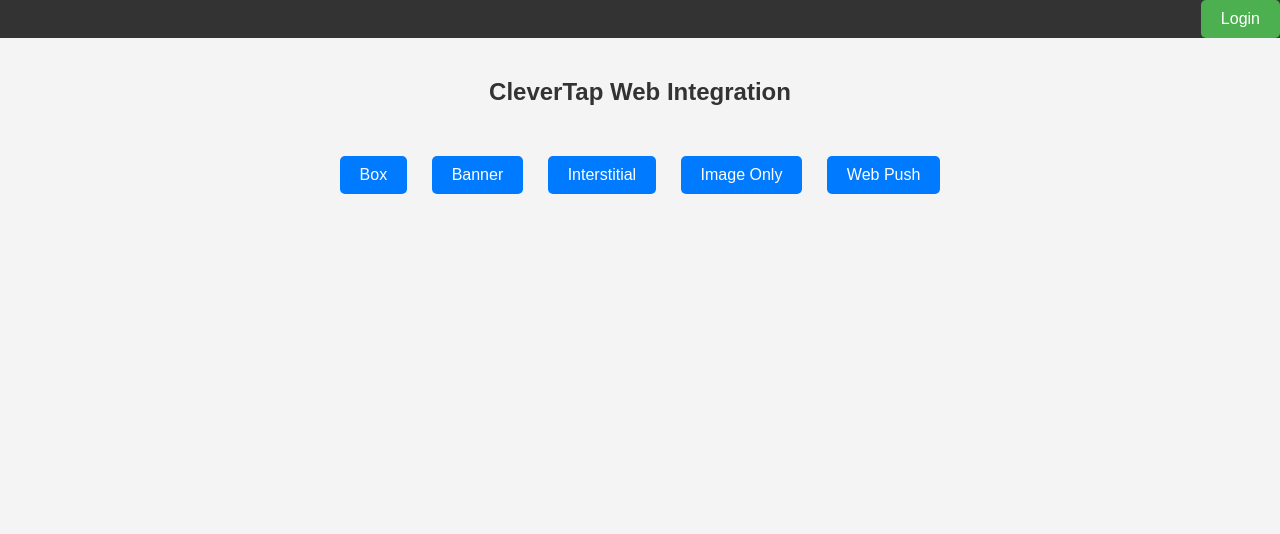
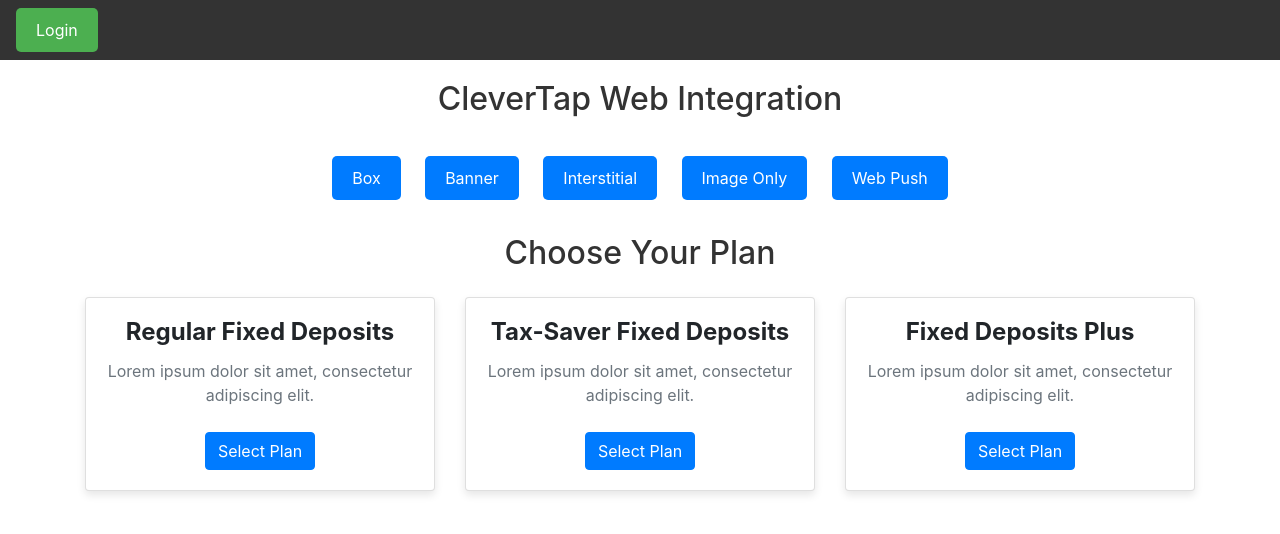
Before and after one commit to TuahaKhan/CleverTap-Web-SDK, a website: page index.html in a window 1280 px wide. Drawn offline with nearby package versions, Linux system fonts and the light colour scheme.

Commit message:
Axis Bank Solution

```diff
--- a/Index.css
+++ b/Index.css
@@ -57,3 +57,43 @@
 .popUps-container{
     /* background-color: #45a049; */
 }
+
+
+/* Axis Bank Solution */
+ /* Custom CSS for card layout */
+ .card {
+    margin-bottom: 30px;
+    border-radius: 10px;
+    box-shadow: 0 4px 8px rgba(0, 0, 0, 0.1);
+    transition: transform 0.3s;
+}
+
+.card:hover {
+    transform: translateY(-5px);
+}
+
+.card-body {
+    text-align: center;
+}
+
+.card-title {
+    font-size: 24px;
+    font-weight: bold;
+    margin-bottom: 15px;
+}
+
+.card-text {
+    font-size: 16px;
+    color: #6c757d;
+    margin-bottom: 25px;
+}
+
+.btn-primary {
+    background-color: #007bff;
+    border-color: #007bff;
+}
+
+.btn-primary:hover {
+    background-color: #0056b3;
+    border-color: #0056b3;
+}
--- a/Index.js
+++ b/Index.js
@@ -1,22 +1,4 @@
-var clevertap = {event:[], profile:[], account:[], onUserLogin:[], notifications:[], privacy:[]};
-// replace with the CLEVERTAP_ACCOUNT_ID with the actual ACCOUNT ID value from your Dashboard -> Settings page
-clevertap.account.push({ "id": "TEST-449-RRZ-7W7Z" });
-clevertap.privacy.push({optOut: false}); //set the flag to true, if the user of the device opts out of sharing their data
-clevertap.privacy.push({useIP: false}); //set the flag to true, if the user agrees to share their IP data'
-clevertap.dismissSpamControl=true;//Spam control
-// importScripts('https://s3-eu-west-1.amazonaws.com/static.wizrocket.com/js/sw_webpush.js');// remove CleverTap server worker from your root folder
-(function () {
-        var wzrk = document.createElement('script');
-        wzrk.type = 'text/javascript';
-        wzrk.async = true;
-        wzrk.src = ('https:' == document.location.protocol ? 'https://d2r1yp2w7bby2u.cloudfront.net' : 'http://static.clevertap.com') + '/js/clevertap.min.js';
-        var s = document.getElementsByTagName('script')[0];
-        s.parentNode.insertBefore(wzrk, s);
- })();
-
-
 //Web Pop-Ups
-
 function box(){
     clevertap.event.push("Box Web Pop-up");
 }
@@ -38,14 +20,6 @@
     clevertap.event.push("Web Push");
 
 }
-
-
-
-console.log("Native Display Vesion Live");
-
-
-
-
 function renderCartDropOffPersonalisationCampaign(data) {
   const imageUrl=data.kv.img;
   console.log(img)
@@ -77,3 +51,39 @@
          }
     }
   });
+
+
+  //Axis Bank Solution
+  //Axis Bank Solution
+function planSelectedCT(planNumber){
+
+
+  switch(planNumber){
+      case 1:
+          console.log("Plan 1 selected");
+          clevertap.event.push("Plan Selected",{
+              "Plan 1":"Regular Fixed Deposits"}
+          )
+          break;
+
+      case 2:
+          console.log("Plan 2 selected");
+          clevertap.event.push("Plan Selected",{
+          "Plan 2":"Tax-Saver Fixed Deposits"}
+      )
+          break;
+
+      case 3:
+          console.log("Plan 3 selected");
+          clevertap.event.push("Plan Selected",{
+          "Plan 3":"Fixed Deposits Plus"}
+      )
+          break;
+
+  }
+  console.log(planNumber)
+  console.log("dwdwd")
+  // clevertap.event.push()
+}
+
+console.log("Axis Bank Solution Live")
--- /dev/null
+++ b/clevertap_integration.js
@@ -0,0 +1,16 @@
+//CleverTap Integration File
+var clevertap = {event:[], profile:[], account:[], onUserLogin:[], notifications:[], privacy:[]};
+// replace with the CLEVERTAP_ACCOUNT_ID with the actual ACCOUNT ID value from your Dashboard -> Settings page
+clevertap.account.push({ "id": "TEST-449-RRZ-7W7Z" });
+clevertap.privacy.push({optOut: false}); //set the flag to true, if the user of the device opts out of sharing their data
+clevertap.privacy.push({useIP: false}); //set the flag to true, if the user agrees to share their IP data'
+clevertap.dismissSpamControl=true;//Spam control
+// importScripts('https://s3-eu-west-1.amazonaws.com/static.wizrocket.com/js/sw_webpush.js');// remove CleverTap server worker from your root folder
+(function () {
+        var wzrk = document.createElement('script');
+        wzrk.type = 'text/javascript';
+        wzrk.async = true;
+        wzrk.src = ('https:' == document.location.protocol ? 'https://d2r1yp2w7bby2u.cloudfront.net' : 'http://static.clevertap.com') + '/js/clevertap.min.js';
+        var s = document.getElementsByTagName('script')[0];
+        s.parentNode.insertBefore(wzrk, s);
+ })();
--- a/index.html
+++ b/index.html
@@ -4,13 +4,18 @@
     <meta charset="UTF-8">
     <meta name="viewport" content="width=device-width, initial-scale=1.0">
     <title>Document</title>
+    <!--Extrnal Files -->
     <link rel="stylesheet" href="Index.css"> <!-- External css -->
+    <script src="clevertap_integration.js"></script>
+    <script type="text/javascript" src="Index.js"></script> <!-- CleverTap Web Integration JavaScript -->
+    <link href="https://maxcdn.bootstrapcdn.com/bootstrap/4.5.2/css/bootstrap.min.css" rel="stylesheet">
+    <!-- <script src="user_details.js"></script> -->
+
+
     <script>
         //Token Permission
         function fcmNotificationPermissionHandler(){
         clevertap.notifications.push({
-            // "apnsWebPushId": "<apple web push id>",
-            // "apnsWebPushServiceUrl": "<safari package service url>",
                "titleText": "Would you like to receive Push Notifications?",
                "bodyText": "We promise to only send you relevant content and give you updates on your transactions",
                "okButtonText": "Sign me up!",
@@ -70,12 +75,46 @@
 </div>
 
 
-
+<!-- NATIVE DISPLAY -->
     <div id="container">
       <div id="image-container">
       </div>
     </div>
 
-    <script type="text/javascript" src="Index.js"></script> <!-- CleverTap Web Integration JavaScript -->
+<!-- AXIS Bank Solution -->
+
+<div class="container">
+    <h2 class="mt-4 mb-4">Choose Your Plan</h2>
+    <div class="row">
+        <div class="col-sm-4">
+            <div class="card">
+                <div class="card-body">
+                    <h5 class="card-title">Regular Fixed Deposits</h5>
+                    <p class="card-text">Lorem ipsum dolor sit amet, consectetur adipiscing elit.</p>
+                    <button class="btn btn-primary" onclick="planSelectedCT(1);location.href='user_details.html'">Select Plan</button>
+                </div>
+            </div>
+        </div>
+        <div class="col-sm-4">
+            <div class="card">
+                <div class="card-body">
+                    <h5 class="card-title">Tax-Saver Fixed Deposits</h5>
+                    <p class="card-text">Lorem ipsum dolor sit amet, consectetur adipiscing elit.</p>
+                    <button class="btn btn-primary" onclick="planSelectedCT(2);location.href='user_details.html'">Select Plan</button>
+                </div>
+            </div>
+        </div>
+        <div class="col-sm-4">
+            <div class="card">
+                <div class="card-body">
+                    <h5 class="card-title">Fixed Deposits Plus</h5>
+                    <p class="card-text">Lorem ipsum dolor sit amet, consectetur adipiscing elit.</p>
+                    <button class="btn btn-primary" onclick="planSelectedCT(3);location.href='user_details.html'">Select Plan</button>
+                </div>
+            </div>
+        </div>
+    </div>
+</div>
+
 </body>
 </html>
--- /dev/null
+++ b/plan_overview.js
@@ -0,0 +1,3 @@
+function planOverViewCT(){
+    clevertap.event.push("Plan Overview");
+}
```
Also changed, not shown: Dummy.HTML (added, +29 -0 lines), Login.html (+6 -7 lines), Login.js (+2 -17 lines), plan_overview.HTML (added, +13 -0 lines), user_details.HTML (added, +29 -0 lines), user_details.js (added, +8 -0 lines).
